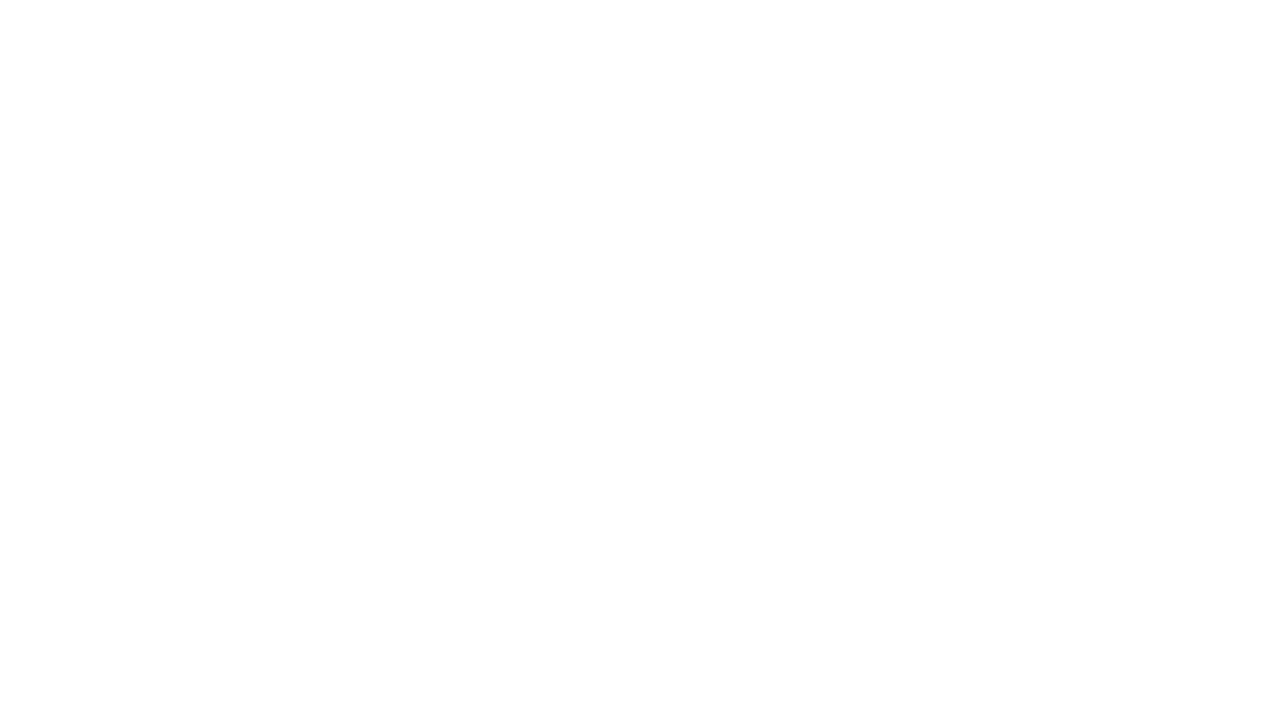
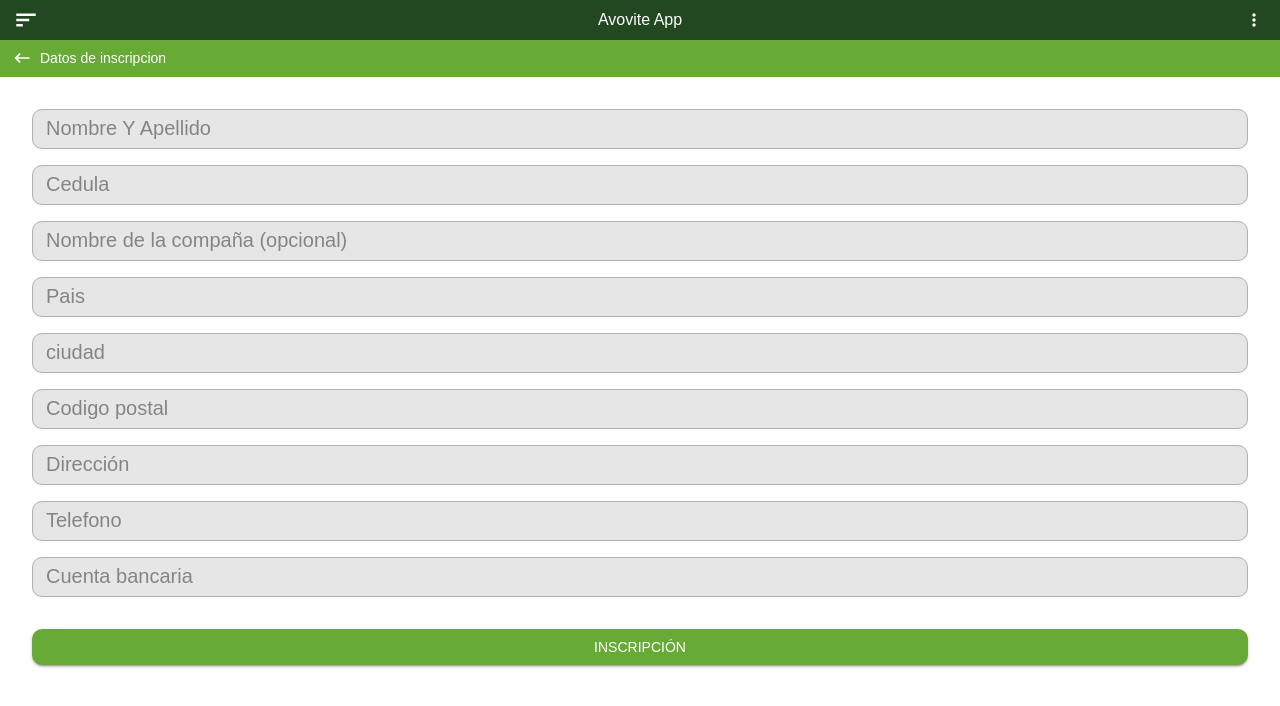
Before and after one commit to WSQuintero/avovite, a React (Vite) app: page /inscription in a window 1280 px wide. Before the commit this address had no page. Shown: the top 706 px of the page. Built offline with nearby package versions, Linux system fonts and the light colour scheme.

Commit message:
adding inscription view

```diff
--- /dev/null
+++ b/src/Components/Header/Header.jsx
@@ -0,0 +1,52 @@
+import React from 'react'
+import {
+    Box,
+
+    Button,
+
+    Typography,
+
+  } from "@mui/material";
+  import {
+    Https as HttpsIcon,
+    LockOutlined as LockOutlinedIcon,
+    MailOutline as MailOutlineIcon,
+    Person,
+    KeyboardBackspace as KeyboardBackspaceIcon,
+    MoreVert as MoreVertIcon,
+  } from "@mui/icons-material";
+  import menuSidebar from "../../assets/img/header menu copy.svg";
+
+
+
+function Header() {
+  return (
+    <Box
+          left={0}
+          top={0}
+          width="100%"
+          height={40}
+          bgcolor="#214820"
+          display="flex"
+          flexDirection="row"
+          alignItems="center"
+          justifyContent="space-between"
+        >
+          <Button
+            sx={{
+              paddingLeft: 1,
+              color: "secondary.body",
+              textTransform: "none",
+            }}
+            startIcon={
+              <img src={menuSidebar} width={20} height={20} alt="menuSidebar" />
+            }
+          />
+          <Typography>Avovite App</Typography>
+
+          <Button endIcon={<MoreVertIcon style={{ color: "white" }} />} />
+        </Box>
+  )
+}
+
+export default Header
--- /dev/null
+++ b/src/Pages/FormInscription.jsx
@@ -0,0 +1,294 @@
+import React, { useState, useEffect, useRef } from "react";
+import { useNavigate, Link as RouterLink } from "react-router-dom";
+import {
+  Box,
+  Grid,
+  Button,
+  TextField,
+  FormControlLabel,
+  Checkbox,
+  Typography,
+  InputAdornment,
+  Link,
+  Paper,
+} from "@mui/material";
+import {
+  Https as HttpsIcon,
+  LockOutlined as LockOutlinedIcon,
+  MailOutline as MailOutlineIcon,
+  Person,
+  KeyboardBackspace as KeyboardBackspaceIcon,
+  MoreVert as MoreVertIcon,
+} from "@mui/icons-material";
+
+import BackgroundPhoto from "../assets/img/backgroundphoto.svg";
+import logo from "../assets/img/logo.svg";
+
+import { useTheme } from "@emotion/react";
+import Header from "../Components/Header/Header";
+
+function FormInscription() {
+  const theme = useTheme();
+
+  const [isClicked, setIsClicked] = useState(false);
+  const [PasswordClic, setPasswordClic] = useState(false);
+
+  const handleSubmit = (event) => {
+    event.preventDefault();
+    const data = new FormData(event.currentTarget);
+    console.log(data);
+  };
+
+  return (
+    <Grid display="flex" flexDirection="column">
+      <Box
+        position="relative"
+        height="10vh"
+        display="flex"
+        flexDirection="column"
+      >
+        <Header />
+
+        <Box width="100%" height={40} bgcolor="#67AA36">
+          <Button
+            sx={{
+              marginLeft: 1,
+              color: "secondary.body",
+              textTransform: "none",
+            }}
+            startIcon={
+              <KeyboardBackspaceIcon sx={{ color: "secondary.body" }} />
+            }
+          >
+            Datos de inscripcion
+          </Button>
+        </Box>
+
+        {/* the filter of image */}
+
+        <Grid  display="flex" flexDirection="column">
+        <Grid
+          flexGrow={1}
+          paddingX={4}
+          paddingY={4}
+          display="flex"
+          flexDirection="column"
+          gap={2}
+        >
+
+
+          <TextField
+            name="nombreyapellido"
+            placeholder="Nombre Y Apellido"
+            required
+            style={{
+              borderRadius: "10px",
+              backgroundColor: "rgba(192,192,192,0.4 )",
+              border: "none",
+            }}
+            InputProps={{
+              style: {
+                color: "black",
+                height: "40px",
+                fontSize: "20px",
+                fontWeight: 500,
+                borderRadius: "10px",
+              }
+            }}
+          />
+          <TextField
+            name="Cedula"
+            placeholder="Cedula"
+            required
+            fullWidth
+            style={{
+              borderRadius: "10px",
+              backgroundColor: "rgba(192,192,192,0.4 )",
+              border: "none",
+            }}
+            InputProps={{
+              style: {
+                color: "black",
+                height: "40px",
+                fontSize: "20px",
+                fontWeight: 500,
+                borderRadius: "10px",
+                border: "none",
+              }
+            }}
+          />
+          <TextField
+            name="compañia"
+            type="text"
+            placeholder="Nombre de la compaña (opcional)"
+            required
+            fullWidth
+            style={{
+              borderRadius: "10px",
+              backgroundColor: "rgba(192,192,192,0.4 )",
+              border: "none",
+            }}
+            InputProps={{
+              style: {
+                color: "black",
+                height: "40px",
+                fontSize: "20px",
+                fontWeight: 500,
+                borderRadius: "10px",
+                border: "none",
+              },
+            }}
+          />
+          <TextField
+            name="pais"
+            type="Pais"
+            placeholder="Pais"
+            required
+            fullWidth
+            style={{
+              borderRadius: "10px",
+              backgroundColor: "rgba(192,192,192,0.4 )",
+              border: "none",
+            }}
+            InputProps={{
+              style: {
+                color: "black",
+                height: "40px",
+                fontSize: "20px",
+                fontWeight: 500,
+                borderRadius: "10px",
+                border: "none",
+              }
+            }}
+          />
+          <TextField
+            name="ciudad"
+            type="text"
+            placeholder="ciudad"
+            required
+            fullWidth
+            style={{
+              borderRadius: "10px",
+              backgroundColor: "rgba(192,192,192,0.4 )",
+              border: "none",
+            }}
+            InputProps={{
+              style: {
+                color: "black",
+                height: "40px",
+                fontSize: "20px",
+                fontWeight: 500,
+                borderRadius: "10px",
+                border: "none",
+              },
+
+            }}
+          />
+          <TextField
+            name="codePostal"
+            type="text"
+            placeholder="Codigo postal"
+            required
+            fullWidth
+            style={{
+              borderRadius: "10px",
+              backgroundColor: "rgba(192,192,192,0.4 )",
+              border: "none",
+            }}
+            InputProps={{
+              style: {
+                color: "black",
+                height: "40px",
+                fontSize: "20px",
+                fontWeight: 500,
+                borderRadius: "10px",
+                border: "none",
+              },
+
+            }}
+          />
+          <TextField
+            name="direccion"
+            type="text"
+            placeholder="Dirección"
+            required
+            fullWidth
+            style={{
+              borderRadius: "10px",
+              backgroundColor: "rgba(192,192,192,0.4 )",
+              border: "none",
+            }}
+            InputProps={{
+              style: {
+                color: "black",
+                height: "40px",
+                fontSize: "20px",
+                fontWeight: 500,
+                borderRadius: "10px",
+                border: "none",
+              }
+            }}
+          />
+          <TextField
+            name="Telefono"
+            type="number"
+            placeholder="Telefono"
+            required
+            fullWidth
+            style={{
+              borderRadius: "10px",
+              backgroundColor: "rgba(192,192,192,0.4 )",
+              border: "none",
+            }}
+            InputProps={{
+              style: {
+                color: "black",
+                height: "40px",
+                fontSize: "20px",
+                fontWeight: 500,
+                borderRadius: "10px",
+                border: "none",
+              },
+
+            }}
+          />
+          <TextField
+            name="cuentaBancaria"
+            type="number"
+            placeholder="Cuenta bancaria"
+            required
+            fullWidth
+            style={{
+              borderRadius: "10px",
+              backgroundColor: "rgba(192,192,192,0.4 )",
+              border: "none",
+            }}
+            InputProps={{
+              style: {
+                color: "black",
+                height: "40px",
+                fontSize: "20px",
+                fontWeight: 500,
+                borderRadius: "10px",
+                border: "none",
+              },
+
+            }}
+          />
+
+
+        </Grid>
+
+          <Grid paddingX={4} display="flex" gap={2}>
+            <Button variant="contained" fullWidth sx={{ color: "white" }}>
+              Inscripción
+            </Button>
+
+          </Grid>
+        </Grid>
+      </Box>
+    </Grid>
+  );
+}
+
+export default FormInscription;
--- a/src/Pages/TermsConditions.jsx
+++ b/src/Pages/TermsConditions.jsx
@@ -23,8 +23,9 @@ import {
 
 import BackgroundPhoto from "../assets/img/backgroundphoto.svg";
 import logo from "../assets/img/logo.svg";
-import menuSidebar from "../assets/img/header menu copy.svg";
+
 import { useTheme } from "@emotion/react";
+import Header from "../Components/Header/Header";
 
 function TermsConditions() {
   const theme = useTheme();
@@ -59,31 +60,9 @@ function TermsConditions() {
   return (
     <Grid display="flex" flexDirection="column">
       <Box position='relative' height="10vh" display="flex" flexDirection="column">
-        <Box
-          left={0}
-          top={0}
-          width="100%"
-          height={40}
-          bgcolor="#214820"
-          display="flex"
-          flexDirection="row"
-          alignItems="center"
-          justifyContent="space-between"
-        >
-          <Button
-            sx={{
-              marginLeft: 1,
-              color: "secondary.body",
-              textTransform: "none",
-            }}
-            startIcon={
-              <img src={menuSidebar} width={20} height={20} alt="menuSidebar" />
-            }
-          />
-          <Typography>Avovite App</Typography>
 
-          <Button endIcon={<MoreVertIcon style={{ color: "white" }} />} />
-        </Box>
+        <Header/>
+
         <Box width="100%" height={40} bgcolor="#67AA36">
           <Button
             sx={{
@@ -101,7 +80,7 @@ function TermsConditions() {
 
         {/* the filter of image */}
 
-        <Grid paddingX={4} paddingY={2} display="flex" flexDirection="column">
+        <Grid paddingX={5} paddingY={2} display="flex" flexDirection="column">
           <Box>
             <Grid
               display="flex"
@@ -109,14 +88,14 @@ function TermsConditions() {
               justifyContent="center"
 
             >
-              <Typography color="primary.main" textAlign="center">
+              <Typography color="primary.main" textAlign="center" sx={{fontSize:'25px', fontWeight:600}}>
                 Términos y Condiciones
               </Typography>
               <Typography
                 color="black"
-                textAlign="center"
                 ref={typographyRef}
-
+                textAlign='justify'
+                lineHeight={2}
                 style={{
                   maxHeight: "500px", // Ajusta la altura máxima deseada
                   overflowY: "scroll",
--- a/src/Router/index.jsx
+++ b/src/Router/index.jsx
@@ -3,6 +3,7 @@ import Signup from "../Pages/Signup";
 import Signin from "../Pages/Signin";
 import Home from "../Pages/Home";
 import TermsConditions from "../Pages/TermsConditions";
+import FormInscription from "../Pages/FormInscription";
 
 
 function Router() {
@@ -23,6 +24,10 @@ function Router() {
     {
       path:"/termsandConditions",
       element: <TermsConditions/>
+    },
+    {
+      path: '/inscription',
+      element:<FormInscription/>
     }
 
   ]);
```
